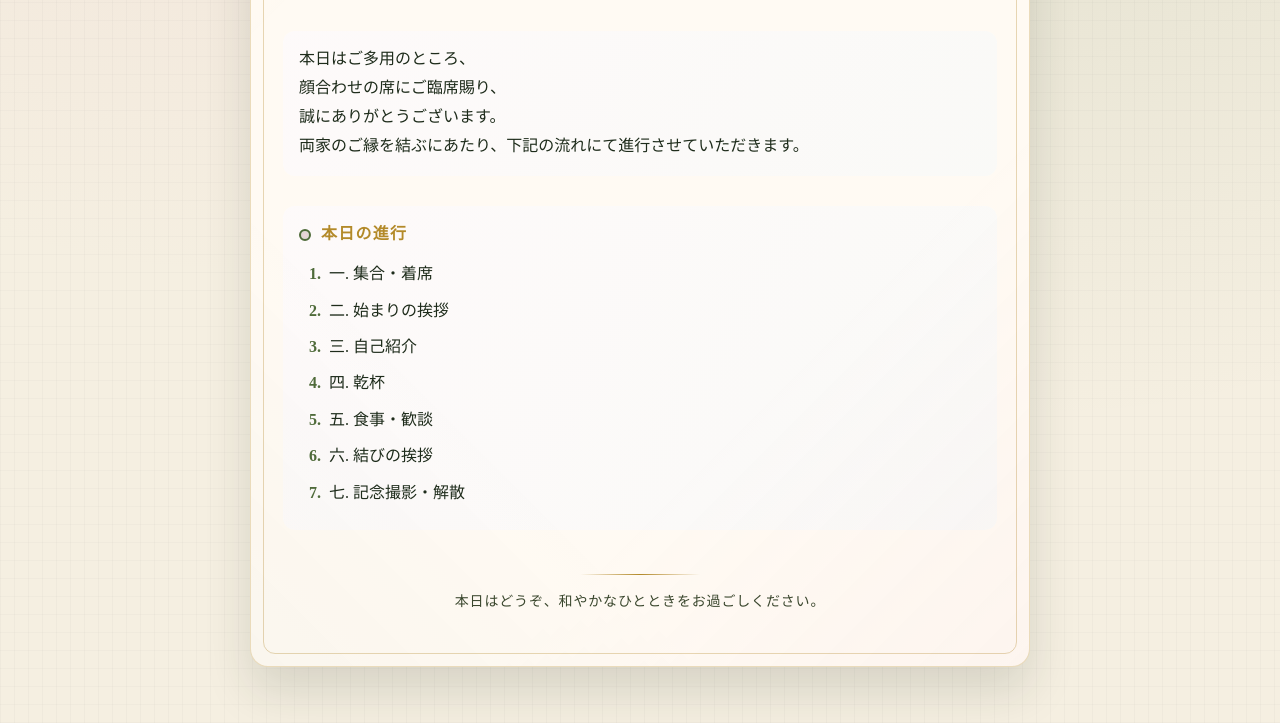
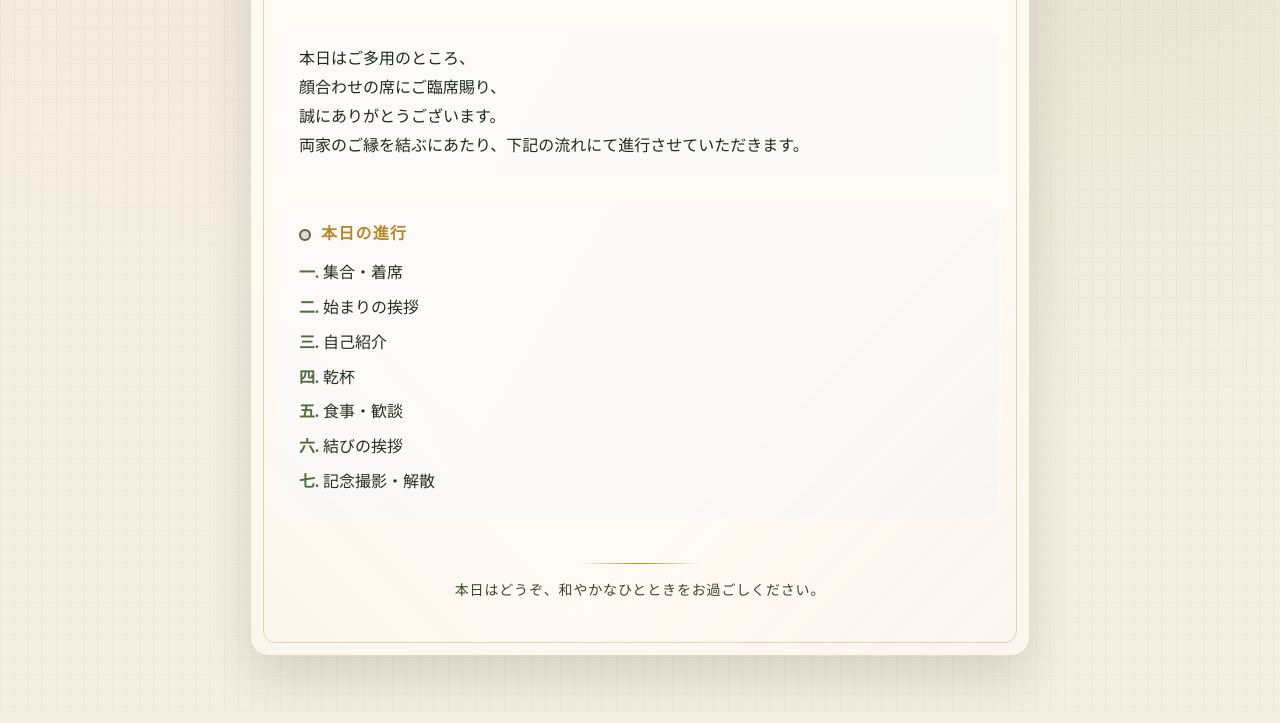
Before and after one commit to tigaxa/shiori, a plain HTML site: page index.html in a window 1280 px wide. Shown: the part 489-1212 px from the top of the page. Drawn offline with Linux system fonts and the light colour scheme.

Commit message:
fix: 箇条数字 修正

```diff
--- a/index.html
+++ b/index.html
@@ -42,18 +42,17 @@
       </p>
     </div>
 
-    <!-- TODO: 数字箇条書きを削除 -->
     <div class="section">
       <div class="section-title">本日の進行</div>
-      <ol>
-        <li>一. 集合・着席</li>
-        <li>二. 始まりの挨拶</li>
-        <li>三. 自己紹介</li>
-        <li>四. 乾杯</li>
-        <li>五. 食事・歓談</li>
-        <li>六. 結びの挨拶</li>
-        <li>七. 記念撮影・解散</li>
-      </ol>
+      <ul class="no-list">
+        <li><span class="kansuji">一.</span> 集合・着席</li>
+        <li><span class="kansuji">二.</span> 始まりの挨拶</li>
+        <li><span class="kansuji">三.</span> 自己紹介</li>
+        <li><span class="kansuji">四.</span> 乾杯</li>
+        <li><span class="kansuji">五.</span> 食事・歓談</li>
+        <li><span class="kansuji">六.</span> 結びの挨拶</li>
+        <li><span class="kansuji">七.</span> 記念撮影・解散</li>
+      </ul>
     </div>
 
     <footer>
--- a/style.css
+++ b/style.css
@@ -308,6 +308,21 @@ ol li::marker {
   font-weight: 700;
 }
 
+.no-list {
+  list-style: none;
+  padding: 0;
+  margin: 0;
+}
+
+.no-list li {
+  margin-bottom: 6px;
+}
+
+.kansuji {
+  color: var(--green);
+  font-weight: 700;
+}
+
 footer {
   margin-top: 44px;
   text-align: center;
```
